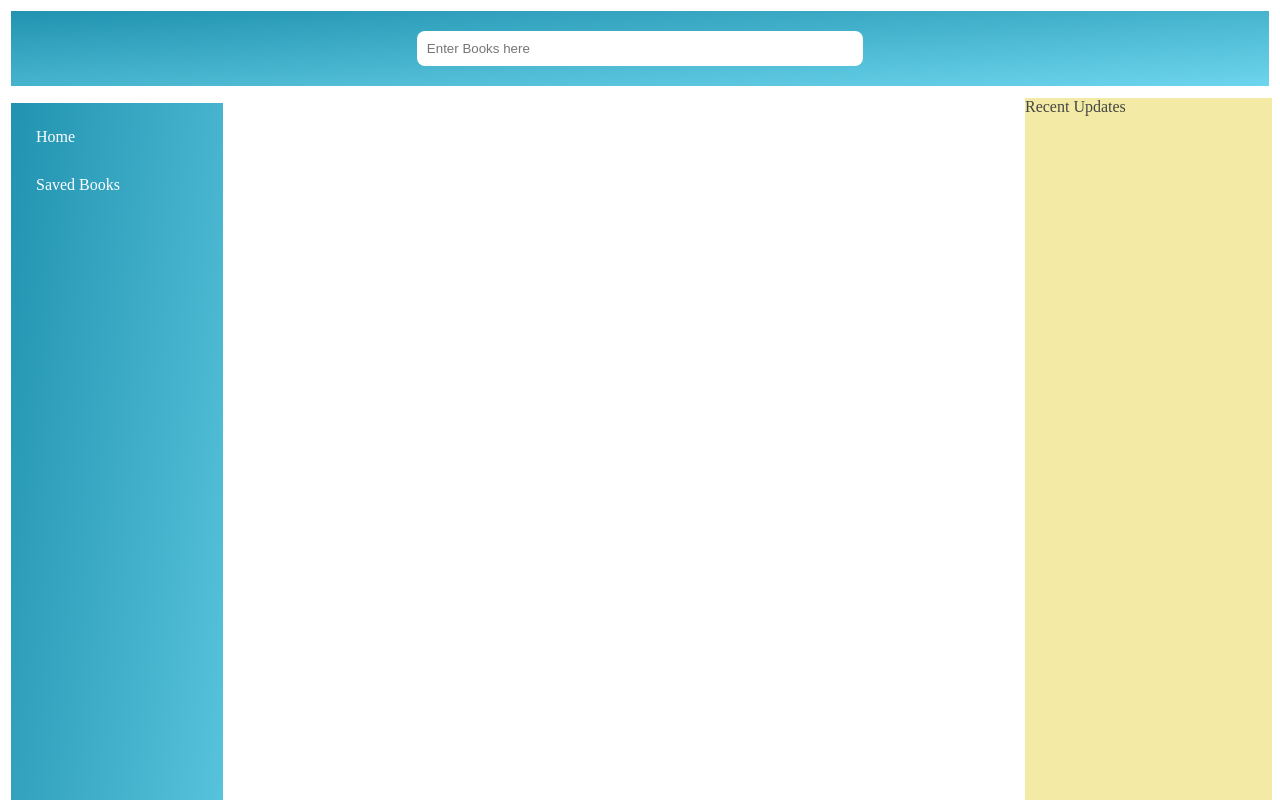
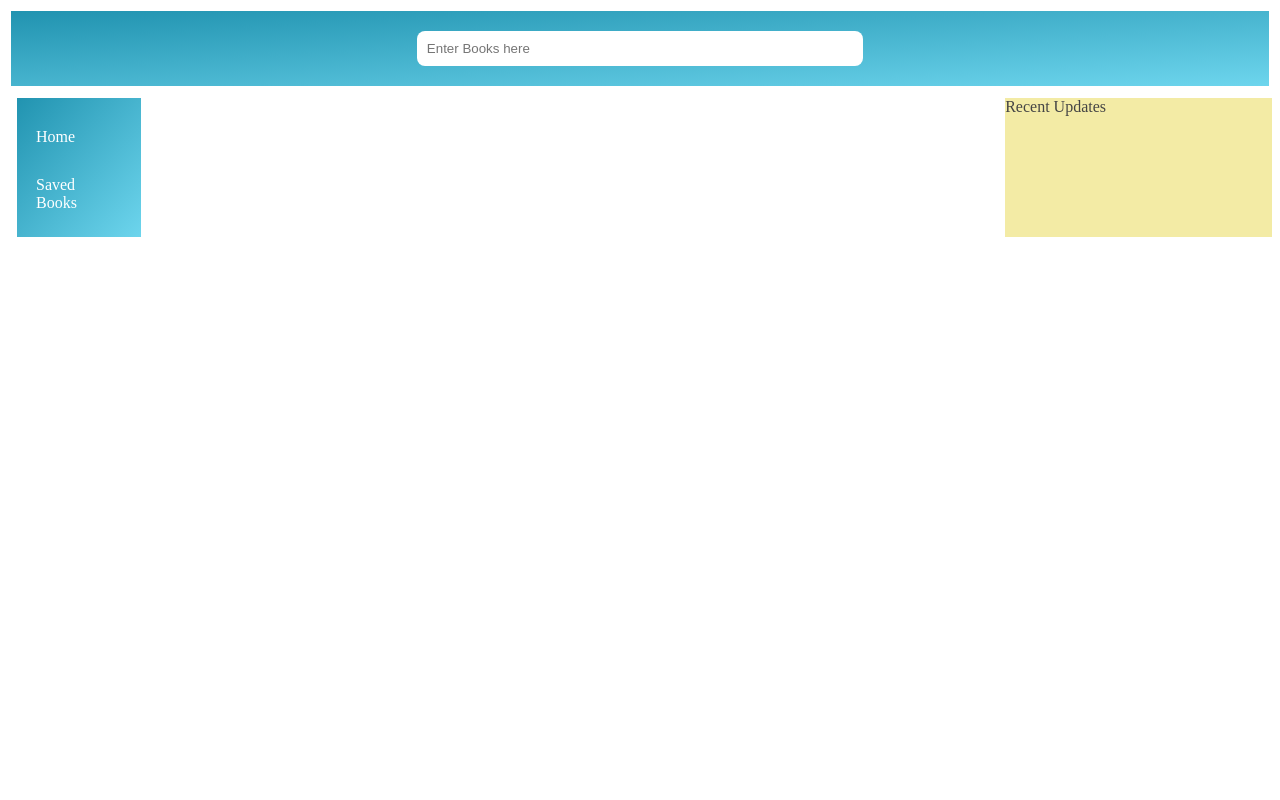
Before and after one commit to Prasannajaga/Angular_Awesome, an Angular app: page /Search/Books in a window 1280 px wide. Shown: the top 800 px of the page. Built offline with nearby package versions, Linux system fonts and the light colour scheme.

Commit message:
recent changes

```diff
--- a/src/app/Custom-Classes/custom-decorator/custom-decorator.component.html
+++ b/src/app/Custom-Classes/custom-decorator/custom-decorator.component.html
@@ -1,4 +1,4 @@
-<!-- <ng-template  #CustomPopup let-data let-message="message">
+  <ng-template  #CustomPopup let-data let-message="message">
 <p *ngFor="let val of data">{{val}} {{message}} </p>
 </ng-template>
 
@@ -8,7 +8,7 @@
 CustomPopup ; context : { $implicit : common.data , message : 'Hi there !'}
 " ></ng-container>
 
-  -->
+
 
 <div>
     <h1>{{data}}</h1>
--- a/src/app/Search-Books-Projects/searchbooks/search-sidebar/search-sidebar.component.html
+++ b/src/app/Search-Books-Projects/searchbooks/search-sidebar/search-sidebar.component.html
@@ -1,6 +1,5 @@
 <nav class="navbar">
     <ul class="nav-item">
-        <li class="nav-link c-point">Home</li>
-        <li class="nav-link c-point">Saved Books</li>
+        <li class="nav-link c-point" *ngFor="let data of buttonConfig" (click)="onClick(data)">{{data.buttonName}}</li>
     </ul>
-</nav>
+ </nav>
--- a/src/app/Search-Books-Projects/searchbooks/search-sidebar/search-sidebar.component.scss
+++ b/src/app/Search-Books-Projects/searchbooks/search-sidebar/search-sidebar.component.scss
@@ -4,14 +4,11 @@ $primary-text: #fff;
 .navbar {
 
     .nav-item {
-
+        position: sticky;
         display: flex;
         flex-direction: column;
         list-style-type: none;
         padding: 10px;
-        height: 100rem;
-        width: 12rem;
-        background-image: $primary-color;
         margin: 5px 0 0 -6px;
 
 
--- a/src/app/Search-Books-Projects/searchbooks/search-sidebar/search-sidebar.component.ts
+++ b/src/app/Search-Books-Projects/searchbooks/search-sidebar/search-sidebar.component.ts
@@ -1,15 +1,40 @@
 import { Component, OnInit } from '@angular/core';
+import { buttonConfig } from 'src/app/Services/buttonConfig';
 
 @Component({
   selector: 'app-search-sidebar',
   templateUrl: './search-sidebar.component.html',
-  styleUrls: ['./search-sidebar.component.scss']
+  styleUrls: ['./search-sidebar.component.scss'],
+  inputs: ['ModalData' , 'buttonConfig']
 })
 export class SearchSidebarComponent implements OnInit {
 
+  ModalData : Function;
+  buttonConfig : buttonConfig[] = [];
+  Name : string = "Prasanna";
+
   constructor() { }
 
+
+
   ngOnInit() {
+    console.log(this.buttonConfig);
+
   }
 
+ public  getMyName() : string {
+    return "Hey my Name is Prasanna";
+  }
+
+  callThis(val){
+    alert("from child" + val)
+    this.ModalData(this)
+  }
+
+  onClick(data : buttonConfig){
+    console.log(data.source);
+
+    data.clickHandler.call(this,this.Name , "hey it's me Goku ")
+
+  }
 }
--- a/src/app/Search-Books-Projects/searchbooks/search-toolbar/search-toolbar.component.html
+++ b/src/app/Search-Books-Projects/searchbooks/search-toolbar/search-toolbar.component.html
@@ -5,10 +5,7 @@
 
   </div> -->
 
-
-
-
-  <div class="container">
+<div class="container">
     <nav class="nav-bar">
       <header class="navbar">
         <input type="text" placeholder="Enter Books here" #Books (keyup)="search(Books.value)">
@@ -41,8 +38,8 @@
     </section>
 
     <article class="left-menu">
-    <app-search-sidebar></app-search-sidebar>
-  </article>
+    <app-search-sidebar [ModalData]="getContent" [buttonConfig]="buttonConfig"></app-search-sidebar>
+    </article>
 
     <article class="right-menu">
         Recent Updates
--- a/src/app/Search-Books-Projects/searchbooks/search-toolbar/search-toolbar.component.scss
+++ b/src/app/Search-Books-Projects/searchbooks/search-toolbar/search-toolbar.component.scss
@@ -6,6 +6,8 @@
   $primary-menu : #f3eba5   !important  ;
   $right-menu : #f3eba5 !important ;
   $body-color : #d8dcf1;
+  $primary-color : linear-gradient(to bottom right, #2193b0, #6dd5ed);
+
 
 
 .navbar {
@@ -90,6 +92,7 @@ body{
 .left-menu{
     /* background-color: var(--primary-menu); */
     grid-area: leftbar;
+    background-image: $primary-color !important;
     margin-top: 2px;
     margin-left: 9px;
  }
--- a/src/app/Search-Books-Projects/searchbooks/search-toolbar/search-toolbar.component.ts
+++ b/src/app/Search-Books-Projects/searchbooks/search-toolbar/search-toolbar.component.ts
@@ -1,9 +1,11 @@
+import { SearchSidebarComponent } from './../search-sidebar/search-sidebar.component';
 import { Location } from '@angular/common';
 import { HttpClient, HttpErrorResponse, HttpResponse } from '@angular/common/http';
 import { Component, OnInit, Pipe, PipeTransform } from '@angular/core';
 import { Subject } from 'rxjs';
 import { debounceTime, distinctUntilChanged, map, tap } from 'rxjs/operators';
 import { Apiservice } from 'src/app/Services/Apiservice';
+import { buttonConfig } from 'src/app/Services/buttonConfig';
 
 @Pipe({
   name: "HtmlToText",
@@ -28,6 +30,7 @@ export class SearchToolbarComponent implements OnInit {
   Books$: any;
   searchText = new Subject<any>();
   loader: string = "";
+  public buttonConfig : buttonConfig[] = [];
 
   constructor(private Api: Apiservice, private Http: HttpClient, private location: Location) { }
 
@@ -40,7 +43,20 @@ export class SearchToolbarComponent implements OnInit {
       distinctUntilChanged()
     ).subscribe(res => {
       this.getBooks(res);
-    })
+    });
+
+    let Home = new buttonConfig("Home" , this.goToHome , this );
+    let savedBooks = new buttonConfig("Saved Books" , this.saveBooks , this );
+    this.buttonConfig.push(Home);
+    this.buttonConfig.push(savedBooks);
+  }
+
+  goToHome(val : string , vla1 :string){
+    alert("From Home"+vla1);
+  }
+
+  saveBooks(val:string,val2:string){
+    alert("saved books"+val2)
   }
 
   search(val: string) {
@@ -56,4 +72,10 @@ export class SearchToolbarComponent implements OnInit {
     );
     }
   }
+
+  getContent(data : SearchSidebarComponent){
+     let d : Function = data.ModalData.bind("pasas");
+    d();
+     // console.log(data.ModalData)
+  }
 }
--- /dev/null
+++ b/src/app/Services/buttonConfig.ts
@@ -0,0 +1,16 @@
+
+
+export class buttonConfig{
+
+  buttonName : string;
+  clickHandler : Function;
+  source : any;
+
+  constructor(buttonName : string , clickHandler : Function , source : any){
+      this.buttonName = buttonName;
+      this.clickHandler = clickHandler;
+      this.source = source;
+  }
+
+
+}
```
Also changed, not shown: 1 other file (tests, documents, lock files or other folders).
